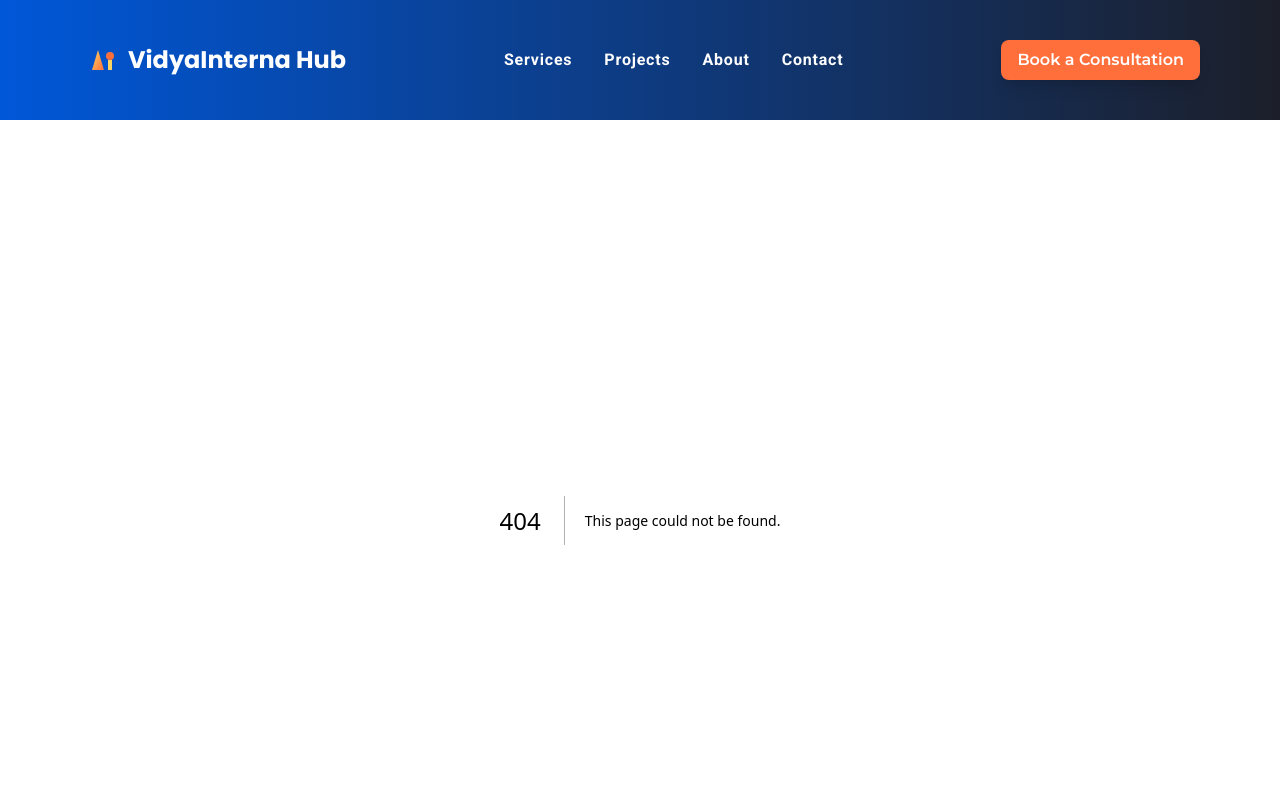
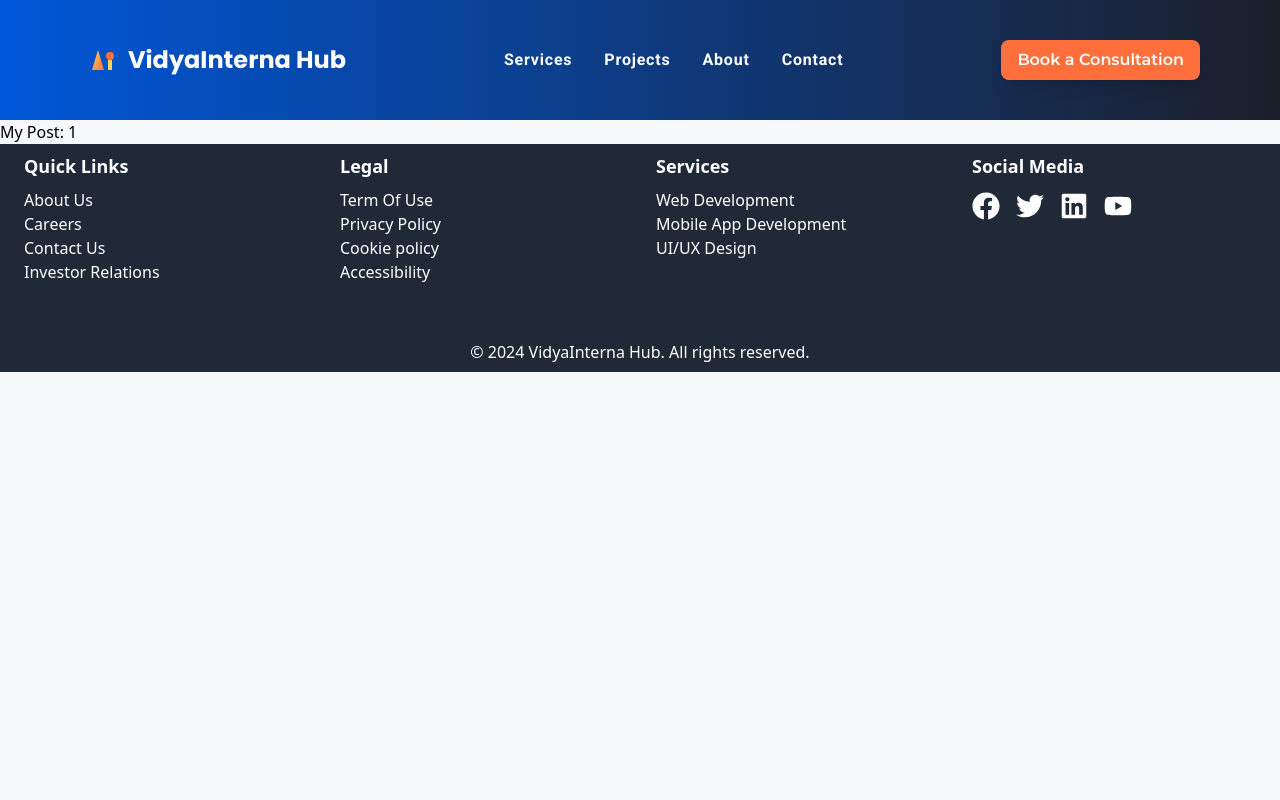
Before and after one commit to VidyaInternaHub/business-portfolio, a Next.js app: page /projects/1 in a window 1280 px wide. Before the commit this address had no page. Shown: the top 800 px of the page. Built offline with nearby package versions, Linux system fonts and the light colour scheme.

Commit message:
implement individual project page

```diff
--- /dev/null
+++ b/app/projects/[projectname]/page.tsx
@@ -0,0 +1,8 @@
+export default async function Page({
+  params,
+}: {
+  params: Promise<{ projectname: string }>;
+}) {
+  const projectname = (await params).projectname;
+  return <div>My Post: {projectname}</div>;
+}
```
